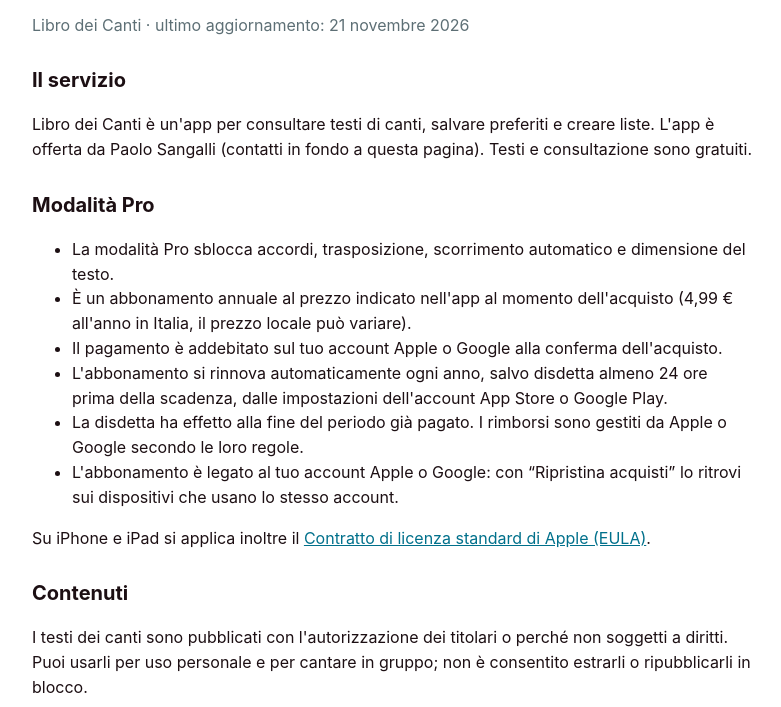
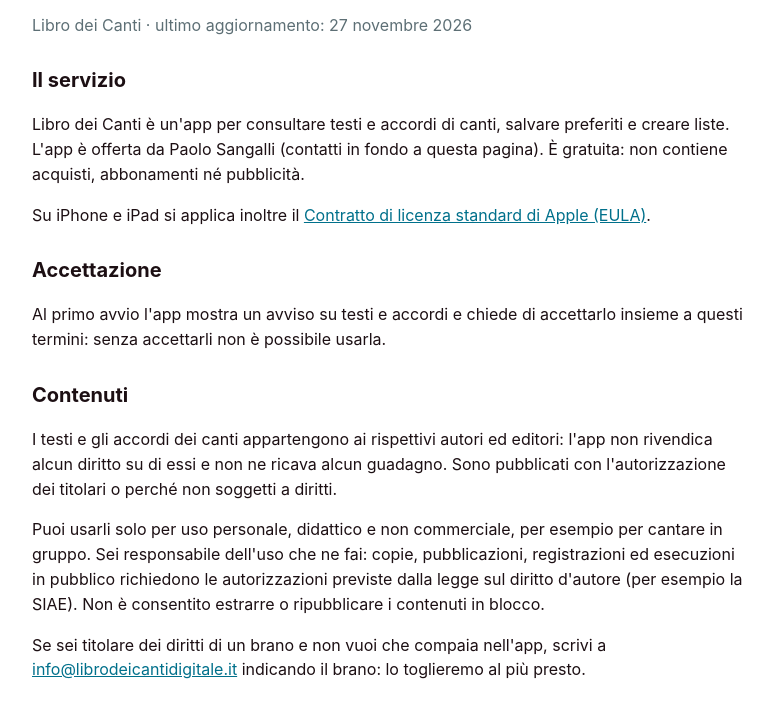
Before and after one commit to SangaPaolo/librodeicanti, a plain HTML site: page termini.html in a window 1280 px wide. Shown: the part 82-789 px from the top of the page, without its empty margins (248-1029 px from the left). Drawn offline with Linux system fonts and the light colour scheme.

Commit message:
App gratuita: termini, privacy e assistenza senza abbonamento
Niente più modalità Pro né RevenueCat. Nei termini: avviso da accettare al
primo avvio, uso personale e non commerciale, responsabilità dell'utente,
nessuna garanzia sulle trascrizioni, rimozione dei brani su richiesta.

Co-Authored-By: Claude Opus 5.5 <noreply@anthropic.com>

```diff
--- a/termini.html
+++ b/termini.html
@@ -17,27 +17,24 @@
 <body>
 <main>
 	<h1>Termini d'uso</h1>
-	<p class="muted">Libro dei Canti · ultimo aggiornamento: 21 novembre 2026</p>
+	<p class="muted">Libro dei Canti · ultimo aggiornamento: 27 novembre 2026</p>
 
 	<h2>Il servizio</h2>
-	<p>Libro dei Canti è un'app per consultare testi di canti, salvare preferiti e creare liste. L'app è offerta da Paolo Sangalli (contatti in fondo a questa pagina). Testi e consultazione sono gratuiti.</p>
+	<p>Libro dei Canti è un'app per consultare testi e accordi di canti, salvare preferiti e creare liste. L'app è offerta da Paolo Sangalli (contatti in fondo a questa pagina). È gratuita: non contiene acquisti, abbonamenti né pubblicità.</p>
 
-	<h2>Modalità Pro</h2>
-	<ul>
-		<li>La modalità Pro sblocca accordi, trasposizione, scorrimento automatico e dimensione del testo.</li>
-		<li>È un abbonamento annuale al prezzo indicato nell'app al momento dell'acquisto (4,99 € all'anno in Italia, il prezzo locale può variare).</li>
-		<li>Il pagamento è addebitato sul tuo account Apple o Google alla conferma dell'acquisto.</li>
-		<li>L'abbonamento si rinnova automaticamente ogni anno, salvo disdetta almeno 24 ore prima della scadenza, dalle impostazioni dell'account App Store o Google Play.</li>
-		<li>La disdetta ha effetto alla fine del periodo già pagato. I rimborsi sono gestiti da Apple o Google secondo le loro regole.</li>
-		<li>L'abbonamento è legato al tuo account Apple o Google: con “Ripristina acquisti” lo ritrovi sui dispositivi che usano lo stesso account.</li>
-	</ul>
 	<p>Su iPhone e iPad si applica inoltre il <a href="https://www.apple.com/legal/internet-services/itunes/dev/stdeula/">Contratto di licenza standard di Apple (EULA)</a>.</p>
 
+	<h2>Accettazione</h2>
+	<p>Al primo avvio l'app mostra un avviso su testi e accordi e chiede di accettarlo insieme a questi termini: senza accettarli non è possibile usarla.</p>
+
 	<h2>Contenuti</h2>
-	<p>I testi dei canti sono pubblicati con l'autorizzazione dei titolari o perché non soggetti a diritti. Puoi usarli per uso personale e per cantare in gruppo; non è consentito estrarli o ripubblicarli in blocco.</p>
+	<p>I testi e gli accordi dei canti appartengono ai rispettivi autori ed editori: l'app non rivendica alcun diritto su di essi e non ne ricava alcun guadagno. Sono pubblicati con l'autorizzazione dei titolari o perché non soggetti a diritti.</p>
+	<p>Puoi usarli solo per uso personale, didattico e non commerciale, per esempio per cantare in gruppo. Sei responsabile dell'uso che ne fai: copie, pubblicazioni, registrazioni ed esecuzioni in pubblico richiedono le autorizzazioni previste dalla legge sul diritto d'autore (per esempio la SIAE). Non è consentito estrarre o ripubblicare i contenuti in blocco.</p>
+	<p>Se sei titolare dei diritti di un brano e non vuoi che compaia nell'app, scrivi a <a href="mailto:info@librodeicantidigitale.it">info@librodeicantidigitale.it</a> indicando il brano: lo toglieremo al più presto.</p>
 
 	<h2>Responsabilità</h2>
-	<p>Facciamo il possibile perché testi e accordi siano corretti e l'app funzioni senza interruzioni, ma non possiamo garantirlo. Se trovi un errore puoi segnalarlo dall'app (Impostazioni → Segnala bug o migliorie).</p>
+	<p>Testi e accordi sono trascrizioni amatoriali, fornite «così come sono», senza garanzia di correttezza o completezza. Facciamo il possibile perché siano corretti e l'app funzioni senza interruzioni, ma non possiamo garantirlo. Se trovi un errore puoi segnalarlo dall'app (Impostazioni → Segnala bug o migliorie).</p>
+	<p>Nei limiti consentiti dalla legge, chi ha realizzato l'app non risponde di danni o violazioni derivanti dall'uso dei contenuti da parte degli utenti.</p>
 
 	<h2>Modifiche e legge applicabile</h2>
 	<p>Possiamo aggiornare questi termini; le modifiche importanti saranno segnalate nell'app. Si applica la legge italiana, fatti salvi i diritti inderogabili del consumatore.</p>
```
Also changed, not shown: privacy.html (+3 -7 lines), supporto.html (+2 -8 lines).
